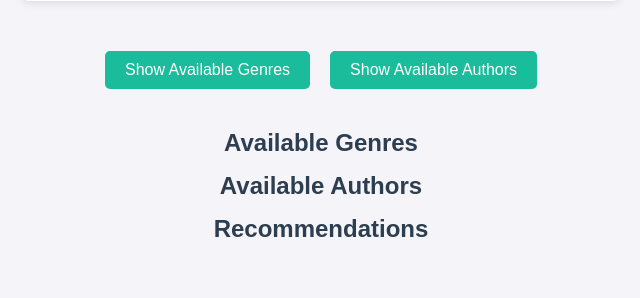
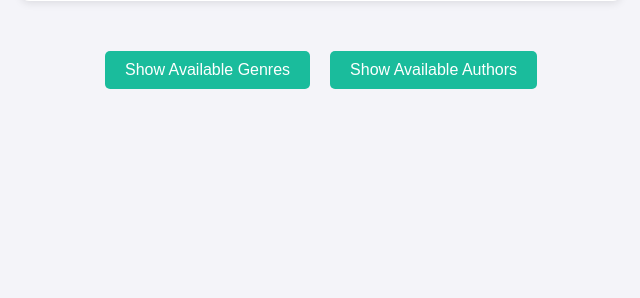
Before and after one commit to skatergu/book-recommendation, a Flask app: page / in a window 1280 px wide. Shown: the part 705-1003 px from the top of the page, without its empty margins (319-959 px from the left). After the commit the page ends 794 px from the top, so only its background shows below. Run offline with Flask 3, Linux system fonts and the light colour scheme; parts of the project's set-up code (start-up, migrations or seed data) failed here and were passed over.

Commit message:
fix duplicate buttons for genres, authors, recs

```diff
--- a/src/templates/index.html
+++ b/src/templates/index.html
@@ -37,16 +37,6 @@
         <button id="loadGenres">Show Available Genres</button>
         <button id="loadAuthors">Show Available Authors</button>
     </div>
-
-    <!-- Sections to display genres and authors -->
-    <h2>Available Genres</h2>
-    <div id="genres"></div>
-
-    <h2>Available Authors</h2>
-    <div id="authors"></div>
-
-    <h2>Recommendations</h2>
-    <div id="recommendations"></div>
 
     <script>
         // Handle form submission
```
